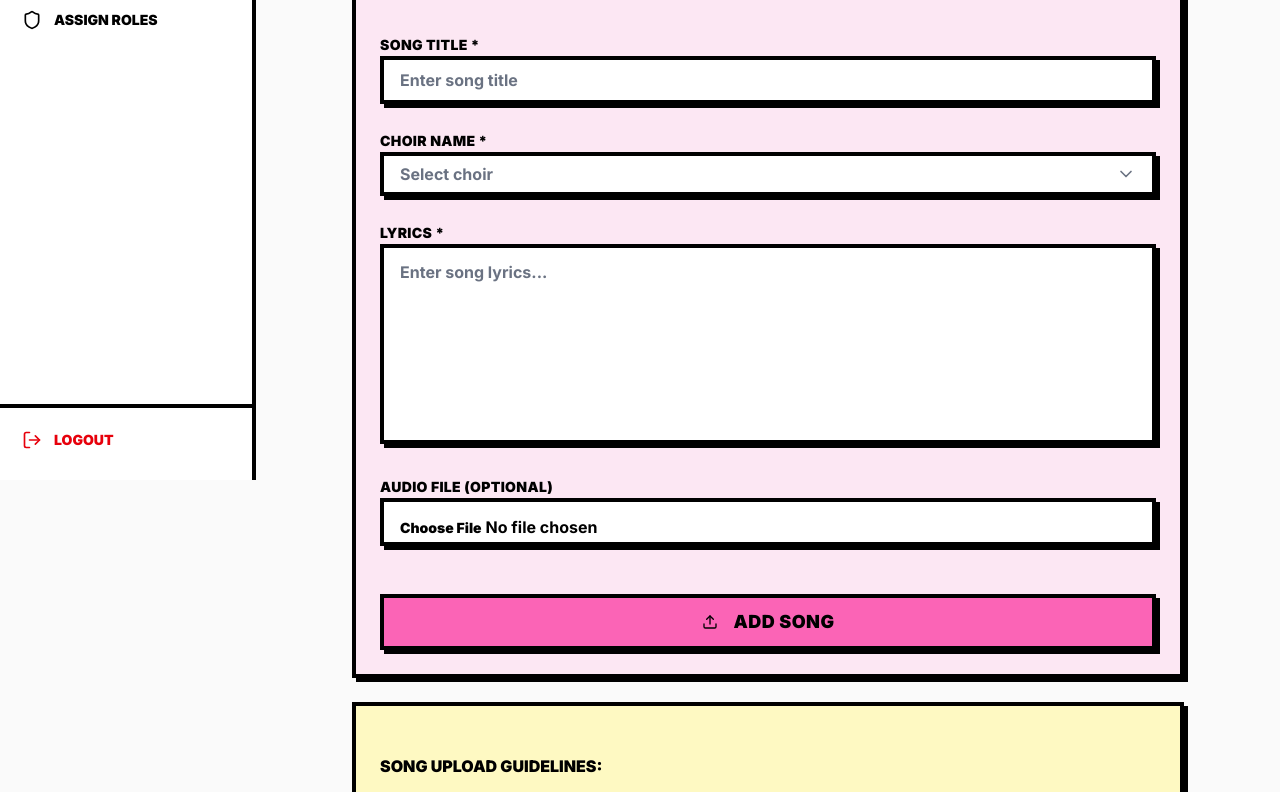
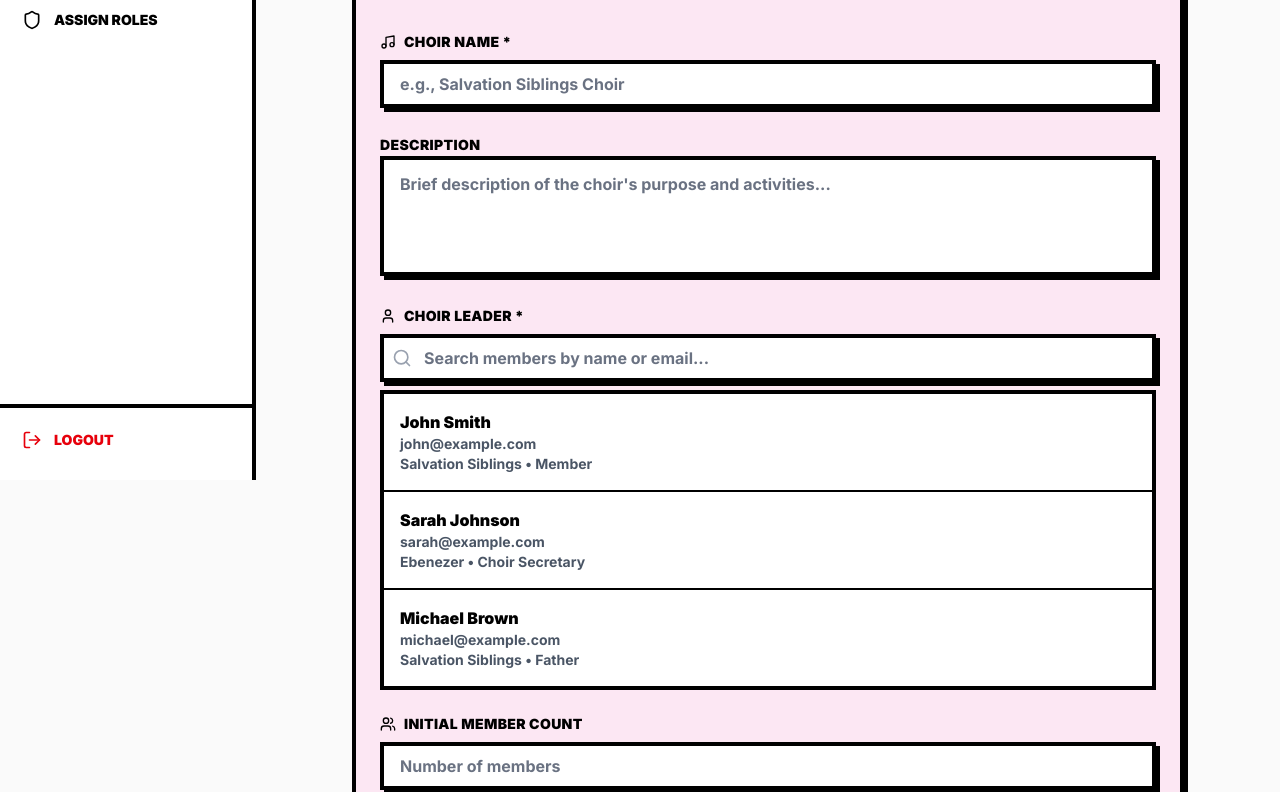
Before and after one commit to RCA-SDA/rca-sda-web-frontend, a Next.js app: page /users/elder_male/add-choirs in a window 1280 px wide. Shown: the part 320-1112 px from the top of the page. Built offline with nearby package versions, Linux system fonts and the light colour scheme.

Commit message:
fix[elder male] : add choir form

```diff
--- a/app/users/elder_male/add-choirs/page.tsx
+++ b/app/users/elder_male/add-choirs/page.tsx
@@ -1,28 +1,78 @@
 'use client';
 
-import { useState } from 'react';
+import { useState, useEffect } from 'react';
 import { Card, CardContent, CardHeader, CardTitle } from '@/components/ui/card';
 import { Button } from '@/components/ui/button';
 import { Input } from '@/components/ui/input';
 import { Label } from '@/components/ui/label';
 import { Textarea } from '@/components/ui/textarea';
 import { Select, SelectContent, SelectItem, SelectTrigger, SelectValue } from '@/components/ui/select';
-import { Music, Upload, CheckCircle, AlertCircle } from 'lucide-react';
+import { Music, Users, CheckCircle, AlertCircle, User, Search } from 'lucide-react';
+
+interface Member {
+  id: string;
+  name: string;
+  email: string;
+  family: string;
+  role: string;
+}
 
 export default function AddChoirsPage() {
   const [formData, setFormData] = useState({
-    title: '',
     choirName: '',
-    lyrics: '',
+    description: '',
+    leaderId: '',
+    memberCount: '',
   });
-  const [audioFile, setAudioFile] = useState<File | null>(null);
+  const [members, setMembers] = useState<Member[]>([]);
+  const [isLoadingMembers, setIsLoadingMembers] = useState(true);
+  const [searchQuery, setSearchQuery] = useState('');
   const [isSubmitting, setIsSubmitting] = useState(false);
   const [submitStatus, setSubmitStatus] = useState<'idle' | 'success' | 'error'>('idle');
+
+  // Fetch members list
+  useEffect(() => {
+    const fetchMembers = async () => {
+      try {
+        setIsLoadingMembers(true);
+        await new Promise(resolve => setTimeout(resolve, 1000));
+
+        // Mock data - replace with actual API call
+        const mockMembers: Member[] = [
+          { id: '1', name: 'John Smith', email: 'john@example.com', family: 'Salvation Siblings', role: 'Member' },
+          { id: '2', name: 'Sarah Johnson', email: 'sarah@example.com', family: 'Ebenezer', role: 'Choir Secretary' },
+          { id: '3', name: 'Michael Brown', email: 'michael@example.com', family: 'Salvation Siblings', role: 'Father' },
+          { id: '4', name: 'Emily Davis', email: 'emily@example.com', family: 'Jehova-nissi', role: 'Mother' },
+          { id: '5', name: 'David Wilson', email: 'david@example.com', family: 'Ebenezer', role: 'Member' },
+          { id: '6', name: 'Lisa Anderson', email: 'lisa@example.com', family: 'Salvation Siblings', role: 'Choir Secretary' },
+          { id: '7', name: 'James Taylor', email: 'james@example.com', family: 'Jehova-nissi', role: 'Leader' },
+          { id: '8', name: 'Mary Martinez', email: 'mary@example.com', family: 'Ebenezer', role: 'Member' },
+        ];
+
+        setMembers(mockMembers);
+      } catch (error) {
+        console.error('Error fetching members:', error);
+      } finally {
+        setIsLoadingMembers(false);
+      }
+    };
+
+    fetchMembers();
+  }, []);
+
+  const filteredMembers = searchQuery.trim() === ''
+    ? members
+    : members.filter(member =>
+        member.name.toLowerCase().includes(searchQuery.toLowerCase()) ||
+        member.email.toLowerCase().includes(searchQuery.toLowerCase())
+      );
+
+  const selectedLeader = members.find(m => m.id === formData.leaderId);
 
   const handleSubmit = async (e: React.FormEvent) => {
     e.preventDefault();
 
-    if (!formData.title || !formData.choirName || !formData.lyrics) {
+    if (!formData.choirName || !formData.leaderId) {
       setSubmitStatus('error');
       return;
     }
@@ -34,10 +84,11 @@ export default function AddChoirsPage() {
       // Simulate API call
       await new Promise(resolve => setTimeout(resolve, 1500));
 
-      console.log('Adding choir song:', {
+      console.log('Adding choir:', {
         ...formData,
-        audioFile: audioFile?.name,
-        uploadedBy: 'current-user-id',
+        leaderName: selectedLeader?.name,
+        leaderEmail: selectedLeader?.email,
+        createdBy: 'current-user-id',
         createdAt: new Date(),
       });
 
@@ -45,28 +96,21 @@ export default function AddChoirsPage() {
 
       // Reset form
       setTimeout(() => {
-        setFormData({ title: '', choirName: '', lyrics: '' });
-        setAudioFile(null);
-
-        // Clear file input
-        const fileInput = document.getElementById('audio-file') as HTMLInputElement;
-        if (fileInput) fileInput.value = '';
-
+        setFormData({
+          choirName: '',
+          description: '',
+          leaderId: '',
+          memberCount: '',
+        });
+        setSearchQuery('');
         setSubmitStatus('idle');
       }, 3000);
 
     } catch (error) {
-      console.error('Error adding song:', error);
+      console.error('Error adding choir:', error);
       setSubmitStatus('error');
     } finally {
       setIsSubmitting(false);
-    }
-  };
-
-  const handleFileChange = (e: React.ChangeEvent<HTMLInputElement>) => {
-    const file = e.target.files?.[0];
-    if (file) {
-      setAudioFile(file);
     }
   };
 
@@ -76,10 +120,10 @@ export default function AddChoirsPage() {
         {/* Header */}
         <div className="mb-8">
           <h1 className="text-4xl font-black uppercase transform -rotate-1 mb-2">
-            Add Choir Song
+            Add New Choir
           </h1>
           <p className="text-lg font-bold text-gray-600">
-            Upload a new song for the choir
+            Create a new choir group for the church
           </p>
         </div>
 
@@ -89,7 +133,7 @@ export default function AddChoirsPage() {
             <CardContent className="pt-6">
               <div className="flex items-center gap-3">
                 <CheckCircle className="w-6 h-6 text-green-600" />
-                <p className="font-black text-lg">Song added successfully!</p>
+                <p className="font-black text-lg">Choir added successfully!</p>
               </div>
             </CardContent>
           </Card>
@@ -100,7 +144,7 @@ export default function AddChoirsPage() {
             <CardContent className="pt-6">
               <div className="flex items-center gap-3">
                 <AlertCircle className="w-6 h-6 text-red-600" />
-                <p className="font-black text-lg">Failed to add song. Please try again.</p>
+                <p className="font-black text-lg">Failed to add choir. Please try again.</p>
               </div>
             </CardContent>
           </Card>
@@ -111,89 +155,133 @@ export default function AddChoirsPage() {
           <CardHeader className="bg-pink-400 border-b-4 border-black">
             <CardTitle className="uppercase flex items-center gap-2">
               <Music className="w-6 h-6" />
-              Song Details
+              Choir Information
             </CardTitle>
           </CardHeader>
           <CardContent className="pt-6">
             <form onSubmit={handleSubmit} className="space-y-6">
-              {/* Song Title */}
+              {/* Choir Name */}
               <div className="space-y-2">
-                <Label htmlFor="title" className="text-sm font-black uppercase">
-                  Song Title *
+                <Label htmlFor="choirName" className="text-sm font-black uppercase flex items-center gap-2">
+                  <Music className="w-4 h-4" />
+                  Choir Name *
                 </Label>
                 <Input
-                  id="title"
-                  value={formData.title}
-                  onChange={(e) => setFormData({ ...formData, title: e.target.value })}
-                  placeholder="Enter song title"
+                  id="choirName"
+                  value={formData.choirName}
+                  onChange={(e) => setFormData({ ...formData, choirName: e.target.value })}
+                  placeholder="e.g., Salvation Siblings Choir"
                   className="h-12 border-4 border-black shadow-[4px_4px_0px_0px_rgba(0,0,0,1)] font-bold"
                   required
                 />
               </div>
 
-              {/* Choir Name */}
+              {/* Description */}
               <div className="space-y-2">
-                <Label htmlFor="choirName" className="text-sm font-black uppercase">
-                  Choir Name *
-                </Label>
-                <Select
-                  value={formData.choirName}
-                  onValueChange={(value) => setFormData({ ...formData, choirName: value })}
-                  required
-                >
-                  <SelectTrigger className="h-12 border-4 border-black shadow-[4px_4px_0px_0px_rgba(0,0,0,1)] font-bold">
-                    <SelectValue placeholder="Select choir" />
-                  </SelectTrigger>
-                  <SelectContent className="border-4 border-black">
-                    <SelectItem value="Salvation Siblings Choir" className="font-bold">
-                      Salvation Siblings Choir
-                    </SelectItem>
-                    <SelectItem value="Ebenezer Choir" className="font-bold">
-                      Ebenezer Choir
-                    </SelectItem>
-                    <SelectItem value="Jehova-nissi Choir" className="font-bold">
-                      Jehova-nissi Choir
-                    </SelectItem>
-                    <SelectItem value="Combined Youth Choir" className="font-bold">
-                      Combined Youth Choir
-                    </SelectItem>
-                  </SelectContent>
-                </Select>
-              </div>
-
-              {/* Lyrics */}
-              <div className="space-y-2">
-                <Label htmlFor="lyrics" className="text-sm font-black uppercase">
-                  Lyrics *
+                <Label htmlFor="description" className="text-sm font-black uppercase">
+                  Description
                 </Label>
                 <Textarea
-                  id="lyrics"
-                  value={formData.lyrics}
-                  onChange={(e) => setFormData({ ...formData, lyrics: e.target.value })}
-                  placeholder="Enter song lyrics..."
-                  className="border-4 border-black shadow-[4px_4px_0px_0px_rgba(0,0,0,1)] font-bold min-h-[200px] resize-none"
-                  required
+                  id="description"
+                  value={formData.description}
+                  onChange={(e) => setFormData({ ...formData, description: e.target.value })}
+                  placeholder="Brief description of the choir's purpose and activities..."
+                  className="border-4 border-black shadow-[4px_4px_0px_0px_rgba(0,0,0,1)] font-bold min-h-[120px] resize-none"
                 />
               </div>
 
-              {/* Audio File */}
+              {/* Choir Leader Selection */}
               <div className="space-y-2">
-                <Label htmlFor="audio-file" className="text-sm font-black uppercase">
-                  Audio File (Optional)
+                <Label htmlFor="leader" className="text-sm font-black uppercase flex items-center gap-2">
+                  <User className="w-4 h-4" />
+                  Choir Leader *
+                </Label>
+
+                {/* Search Input */}
+                <div className="relative mb-2">
+                  <Search className="absolute left-3 top-1/2 transform -translate-y-1/2 w-5 h-5 text-gray-400" />
+                  <Input
+                    type="text"
+                    value={searchQuery}
+                    onChange={(e) => setSearchQuery(e.target.value)}
+                    placeholder="Search members by name or email..."
+                    className="h-12 pl-10 border-4 border-black shadow-[4px_4px_0px_0px_rgba(0,0,0,1)] font-bold"
+                  />
+                </div>
+
+                {/* Selected Leader Display */}
+                {selectedLeader && (
+                  <Card className="bg-green-100 border-4 border-black mb-2">
+                    <CardContent className="pt-4">
+                      <div className="flex items-center justify-between">
+                        <div>
+                          <p className="font-black">{selectedLeader.name}</p>
+                          <p className="text-sm font-bold text-gray-600">{selectedLeader.email}</p>
+                          <p className="text-sm font-bold text-gray-600">
+                            {selectedLeader.family} • {selectedLeader.role}
+                          </p>
+                        </div>
+                        <Button
+                          type="button"
+                          onClick={() => setFormData({ ...formData, leaderId: '' })}
+                          className="bg-red-400 border-2 border-black font-black text-sm"
+                        >
+                          Remove
+                        </Button>
+                      </div>
+                    </CardContent>
+                  </Card>
+                )}
+
+                {/* Members List */}
+                {!selectedLeader && (
+                  <div className="border-4 border-black bg-white max-h-[300px] overflow-y-auto">
+                    {isLoadingMembers ? (
+                      <p className="text-center font-bold text-gray-500 py-8">Loading members...</p>
+                    ) : filteredMembers.length === 0 ? (
+                      <p className="text-center font-bold text-gray-500 py-8">
+                        {searchQuery ? 'No members found' : 'No members available'}
+                      </p>
+                    ) : (
+                      <div className="divide-y-2 divide-black">
+                        {filteredMembers.map(member => (
+                          <button
+                            key={member.id}
+                            type="button"
+                            onClick={() => {
+                              setFormData({ ...formData, leaderId: member.id });
+                              setSearchQuery('');
+                            }}
+                            className="w-full text-left p-4 hover:bg-blue-100 transition-colors"
+                          >
+                            <p className="font-black">{member.name}</p>
+                            <p className="text-sm font-bold text-gray-600">{member.email}</p>
+                            <p className="text-sm font-bold text-gray-600">
+                              {member.family} • {member.role}
+                            </p>
+                          </button>
+                        ))}
+                      </div>
+                    )}
+                  </div>
+                )}
+              </div>
+
+              {/* Member Count */}
+              <div className="space-y-2">
+                <Label htmlFor="memberCount" className="text-sm font-black uppercase flex items-center gap-2">
+                  <Users className="w-4 h-4" />
+                  Initial Member Count
                 </Label>
                 <Input
-                  id="audio-file"
-                  type="file"
-                  accept="audio/*"
-                  onChange={handleFileChange}
-                  className="h-12 border-4 border-black shadow-[4px_4px_0px_0px_rgba(0,0,0,1)] font-bold cursor-pointer"
+                  id="memberCount"
+                  type="number"
+                  min="0"
+                  value={formData.memberCount}
+                  onChange={(e) => setFormData({ ...formData, memberCount: e.target.value })}
+                  placeholder="Number of members"
+                  className="h-12 border-4 border-black shadow-[4px_4px_0px_0px_rgba(0,0,0,1)] font-bold"
                 />
-                {audioFile && (
-                  <p className="text-sm font-bold text-green-600 flex items-center gap-2">
-                    <CheckCircle className="w-4 h-4" />
-                    {audioFile.name} ({(audioFile.size / 1024 / 1024).toFixed(2)} MB)
-                  </p>
-                )}
               </div>
 
               {/* Submit Button */}
@@ -204,11 +292,11 @@ export default function AddChoirsPage() {
                   className="w-full h-14 text-lg font-black uppercase border-4 border-black shadow-[4px_4px_0px_0px_rgba(0,0,0,1)] hover:translate-x-[-2px] hover:translate-y-[-2px] hover:shadow-[6px_6px_0px_0px_rgba(0,0,0,1)] transition-all bg-pink-400 disabled:opacity-50"
                 >
                   {isSubmitting ? (
-                    'Adding Song...'
+                    'Adding Choir...'
                   ) : (
                     <>
-                      <Upload className="w-5 h-5 mr-2" />
-                      Add Song
+                      <Music className="w-5 h-5 mr-2" />
+                      Add Choir
                     </>
                   )}
                 </Button>
@@ -220,7 +308,7 @@ export default function AddChoirsPage() {
         {/* Info Card */}
         <Card className="mt-6 bg-yellow-100 border-4 border-black shadow-[4px_4px_0px_0px_rgba(0,0,0,1)]">
           <CardContent className="pt-6">
-            <h3 className="font-black uppercase mb-3">Song Upload Guidelines:</h3>
+            <h3 className="font-black uppercase mb-3">Choir Creation Guidelines:</h3>
             <ul className="space-y-2 font-bold text-sm">
               <li className="flex items-start gap-2">
                 <span className="text-pink-600">•</span>
@@ -228,15 +316,15 @@ export default function AddChoirsPage() {
               </li>
               <li className="flex items-start gap-2">
                 <span className="text-pink-600">•</span>
-                <span>Audio files: MP3, WAV, or M4A format (max 20MB)</span>
+                <span>Select a choir leader from existing church members</span>
               </li>
               <li className="flex items-start gap-2">
                 <span className="text-pink-600">•</span>
-                <span>Include complete lyrics for better choir practice</span>
+                <span>Use the search box to quickly find members</span>
               </li>
               <li className="flex items-start gap-2">
                 <span className="text-pink-600">•</span>
-                <span>Audio file is optional but recommended for learning</span>
+                <span>You can add songs and members to the choir after creation</span>
               </li>
             </ul>
           </CardContent>
```
